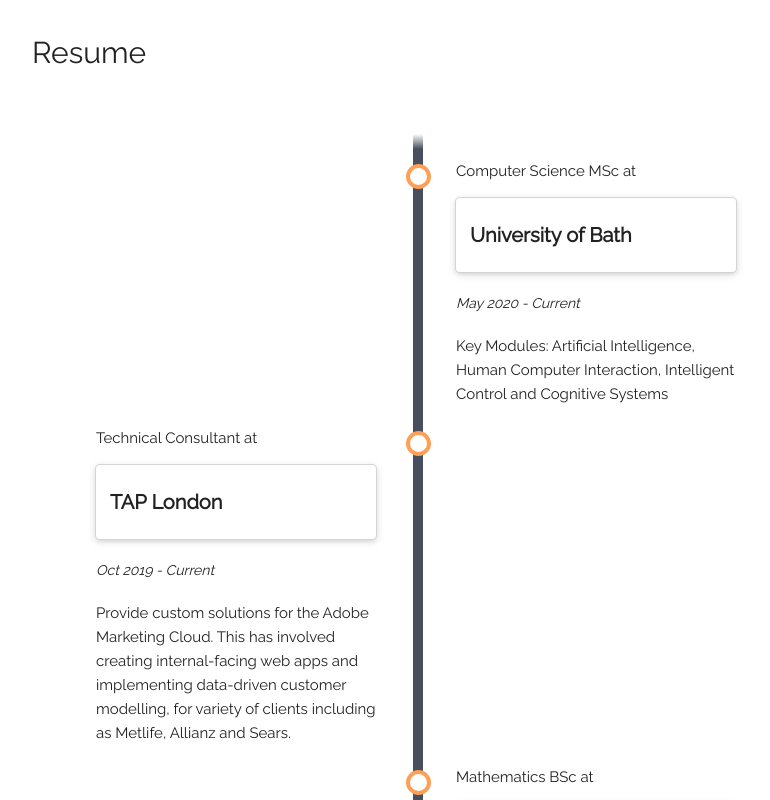
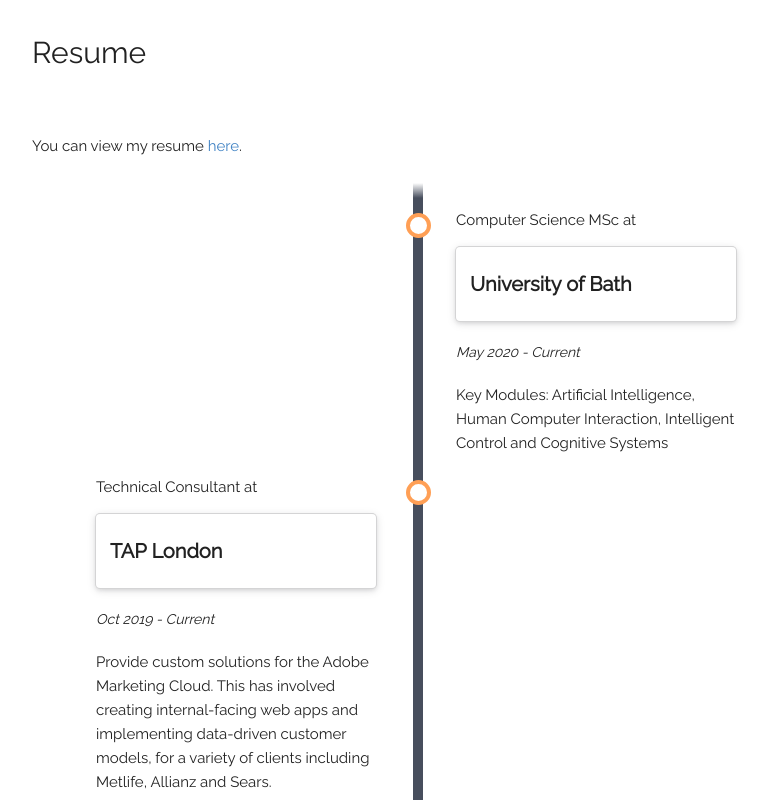
Before and after one commit to marklawrence97/mark, a React (Create React App) app: page / in a window 1280 px wide. Shown: the part 1680-2480 px from the top of the page, without its empty margins (224-994 px from the left). Built offline with nearby package versions, Linux system fonts and the light colour scheme.

Commit message:
add pdf resume

```diff
--- a/src/components/TimeLine/TimeLine.js
+++ b/src/components/TimeLine/TimeLine.js
@@ -4,11 +4,15 @@ import './timeline.css';
 
 
 const TimeLine = () => {
+    const pdfUrl = process.env.PUBLIC_URL + '/resume.pdf'
     return (
         <>
         <h2 style={{marginLeft: "20%"}}>
             Resume
         </h2>
+        <div style={{marginLeft: "20%", marginBottom: "2%"}}>
+            <p>You can view my resume <a href={pdfUrl} target="_blank">here</a>.</p>
+        </div>
         <div className="timeline-fade">
         </div>
         <div className="timeline">
@@ -24,7 +28,7 @@ const TimeLine = () => {
                 title="TAP London"
                 role="Technical Consultant"
                 date="Oct 2019 - Current"
-                description=" Provide custom solutions for the Adobe Marketing Cloud. This has involved creating internal-facing web apps and implementing data-driven customer modelling, for variety of clients including as Metlife, Allianz and Sears."
+                description=" Provide custom solutions for the Adobe Marketing Cloud. This has involved creating internal-facing web apps and implementing data-driven customer models, for a variety of clients including Metlife, Allianz and Sears."
                 />
             <TimeLineContent
                 position="right"
--- a/src/containers/Profile/Profile.js
+++ b/src/containers/Profile/Profile.js
@@ -5,6 +5,7 @@ import TimeLine from '../../components/TimeLine/TimeLine';
 import { posts, projects } from '../../posts'
 
 const Profile = () => {
+
     return (
         <>
             <a id="profile"/>
```
Also changed, not shown: 1 other file (tests, documents, lock files or other folders).
